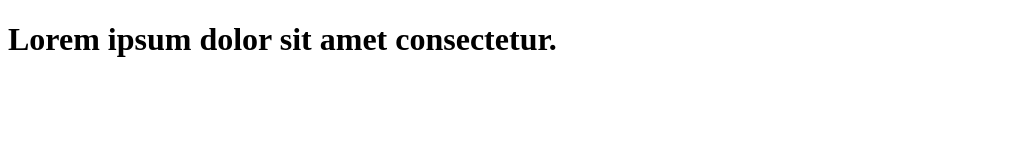
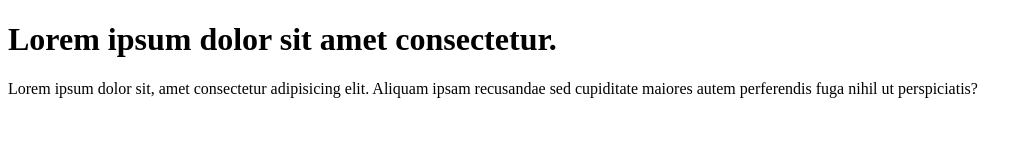
Before and after one commit to Vinay980/git-learn, a plain HTML site: page index.html in a window 1280 px wide. Shown: the whole page, without its empty margins (0-1032 px from the left). Drawn offline with Linux system fonts and the light colour scheme.

Commit message:
adding paragraph into into

```diff
--- a/index.html
+++ b/index.html
@@ -7,5 +7,6 @@
 </head>
 <body>
     <h1>Lorem ipsum dolor sit amet consectetur.</h1>
+    <p>Lorem ipsum dolor sit, amet consectetur adipisicing elit. Aliquam ipsam recusandae sed cupiditate maiores autem perferendis fuga nihil ut perspiciatis?</p>
 </body>
 </html>
```
